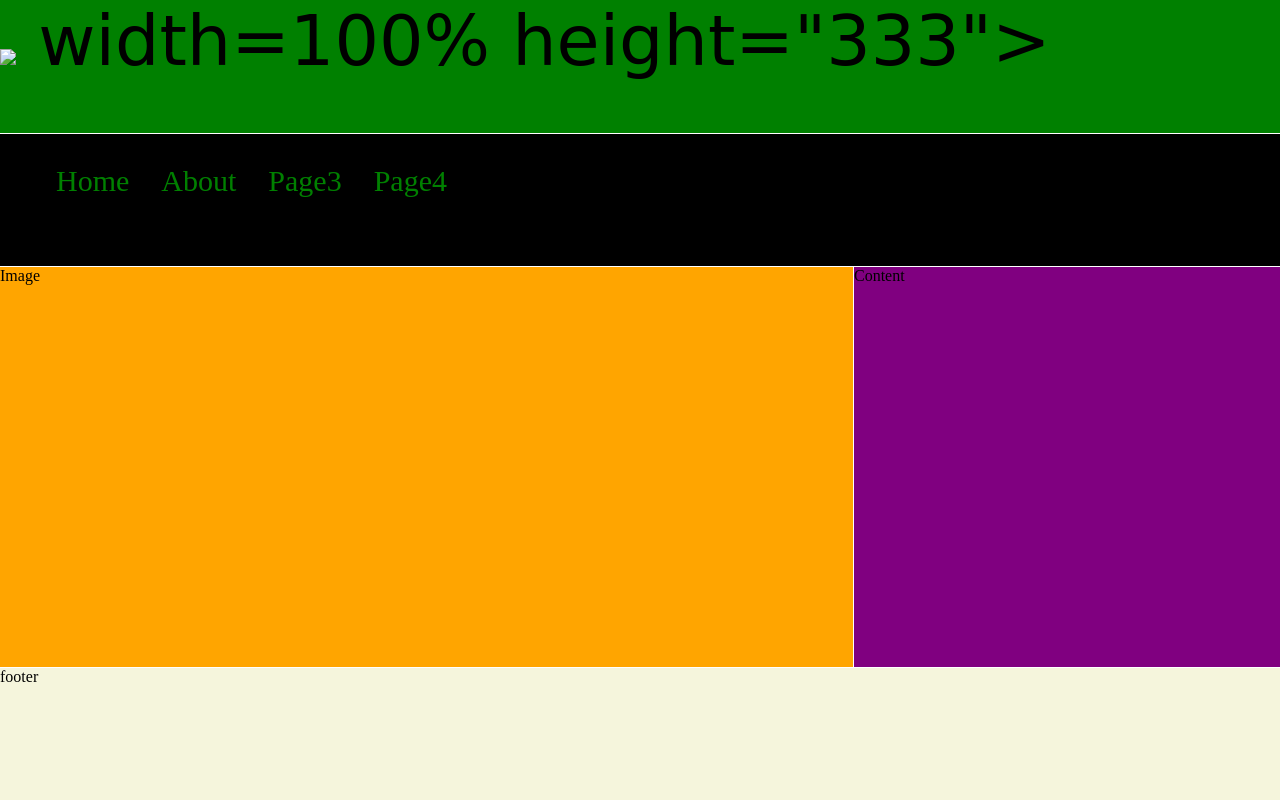
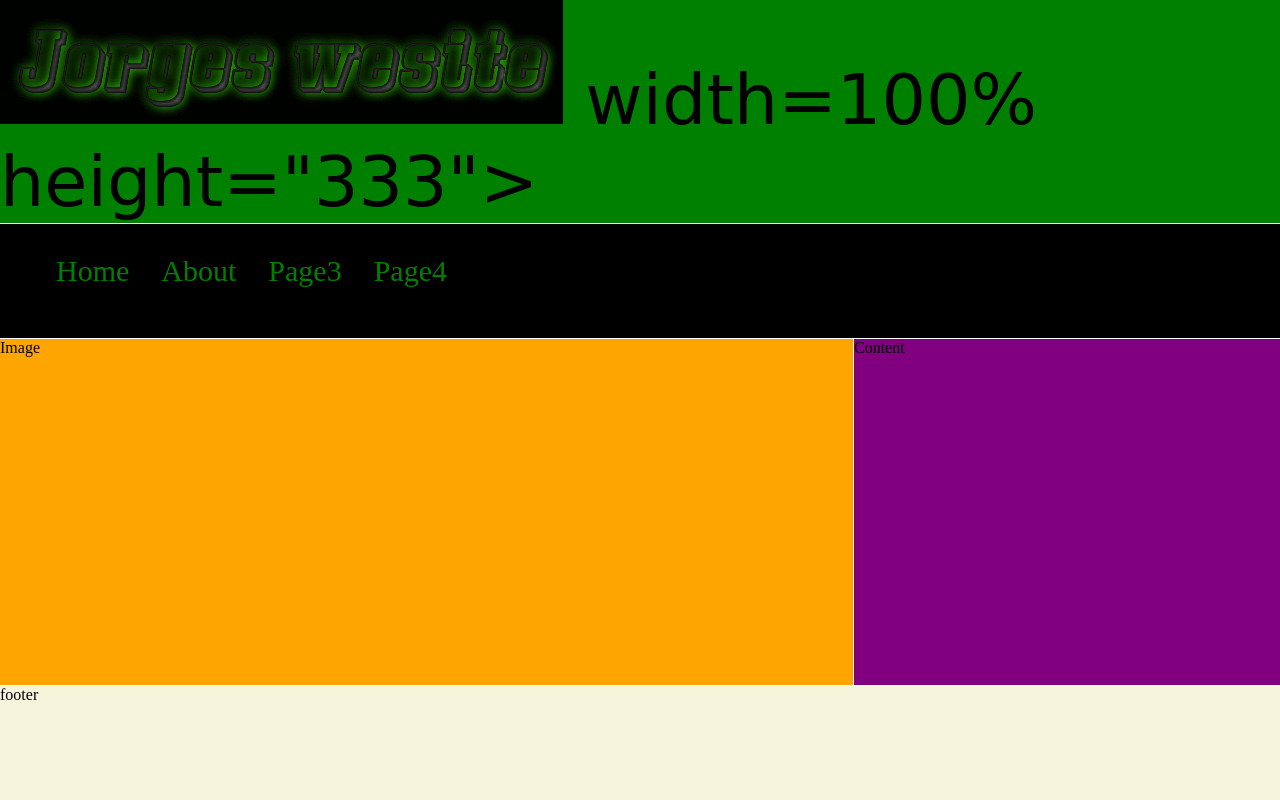
Before and after one commit to jrodr666/prjct-2-2, a plain HTML site: page index.html in a window 1280 px wide. Drawn offline with Linux system fonts and the light colour scheme.

Commit message:
Update index.html

```diff
--- a/index.html
+++ b/index.html
@@ -8,7 +8,8 @@
                <li><a href="">Page3</a></li>
       <li><a href="">Page4</a></li>
         </ul></div>
-  <div class="header"><img src="/jrodr666/prjct-2-2/blob/main/coollogo_com-267643763.gif?raw=true">  width=100% height="333"></div>
+  <div class="header"><img src="https://github.com/jrodr666/prjct-2-2/blob/main/coollogo_com-267643763.gif?raw=true
+">  width=100% height="333"></div>
   <div class="Image">Image</div>
   <div class="content">Content</div>
   <div class="footer">footer</div>
```
